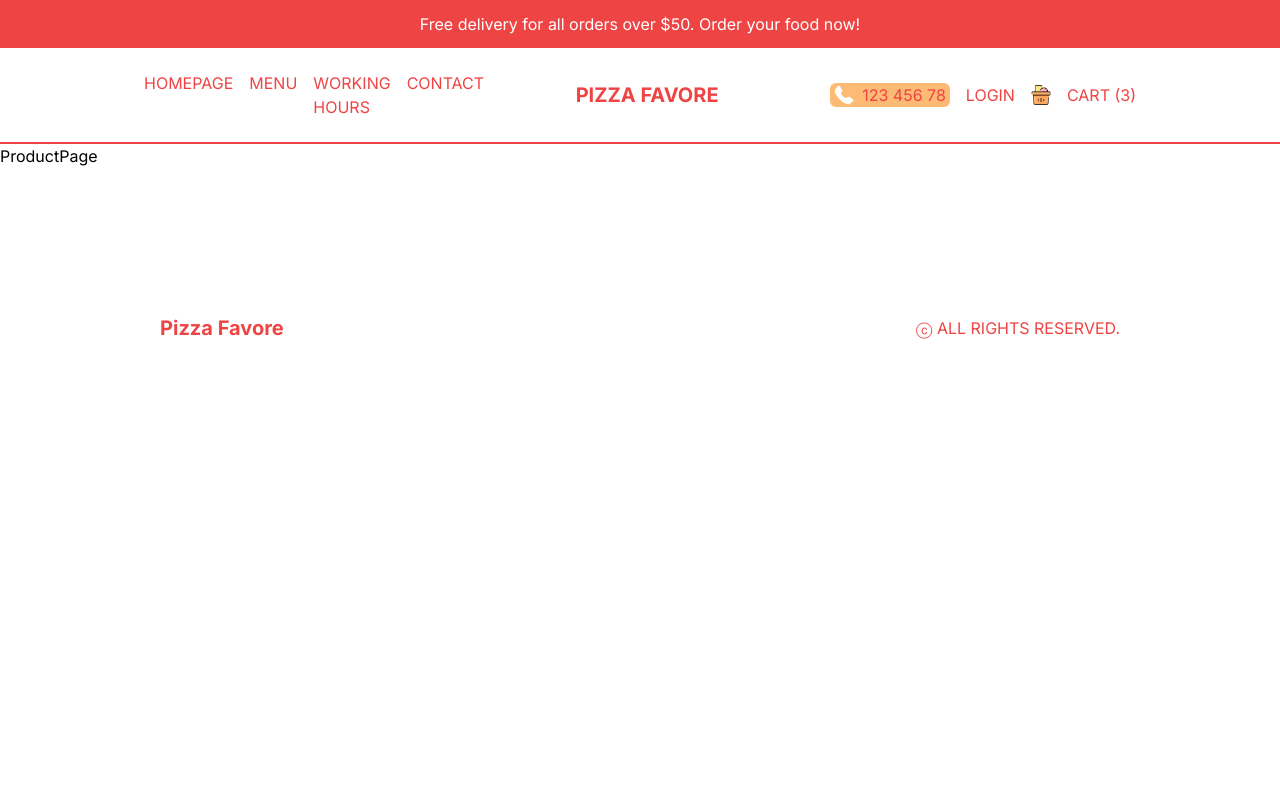
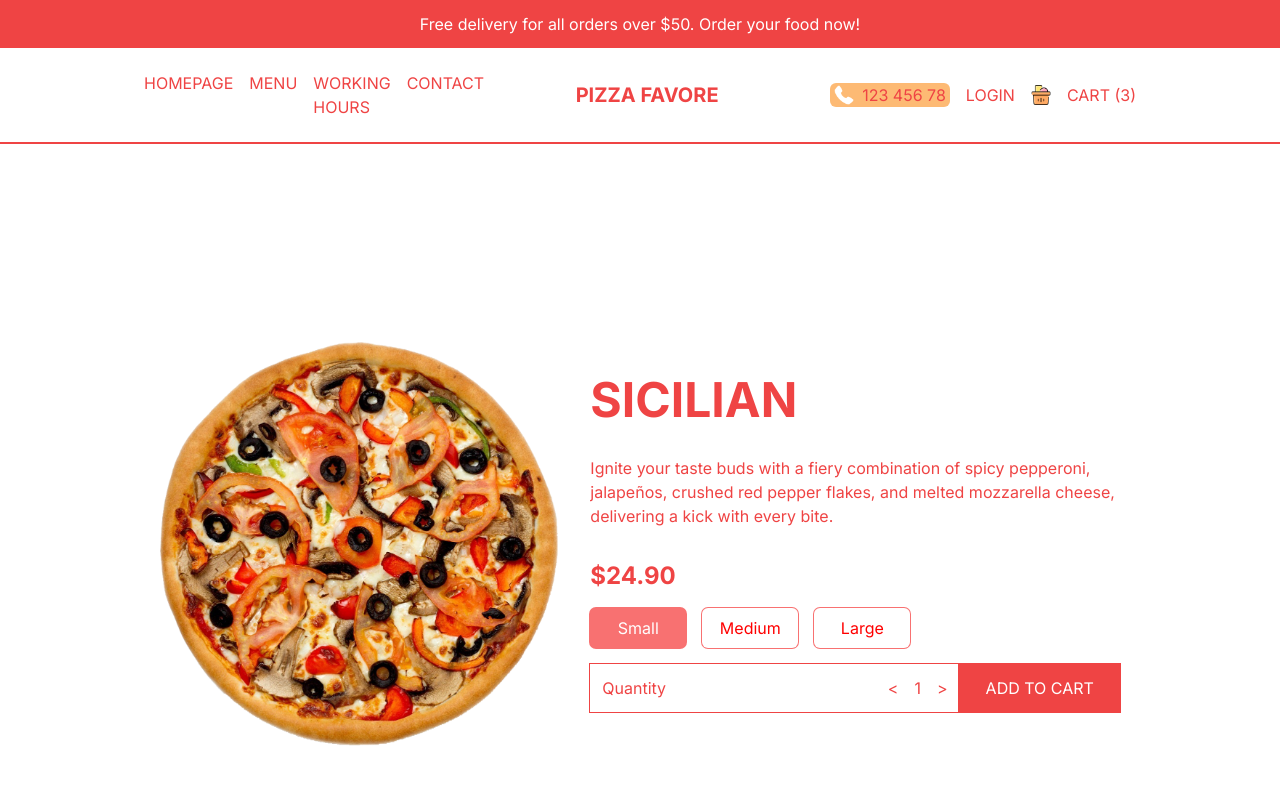
Before and after one commit to enes-erenn/pizza_favore, a Next.js app: page /product/1 in a window 1280 px wide. Shown: the top 800 px of the page. Built offline with nearby package versions, Linux system fonts and the light colour scheme.

Commit message:
Added Product comp

```diff
--- a/src/app/menu/[category]/page.tsx
+++ b/src/app/menu/[category]/page.tsx
@@ -1,7 +1,163 @@
 import React from "react";
+import Image from "next/image";
+import Link from "next/link";
+
+const pizzas = [
+  {
+    id: 1,
+    title: "Sicilian",
+    desc: "Ignite your taste buds with a fiery combination of spicy pepperoni, jalapeños, crushed red pepper flakes, and melted mozzarella cheese, delivering a kick with every bite.",
+    img: "/temporary/p1.png",
+    price: 24.9,
+    options: [
+      {
+        title: "Small",
+        additionalPrice: 0,
+      },
+      {
+        title: "Medium",
+        additionalPrice: 4,
+      },
+      {
+        title: "Large",
+        additionalPrice: 6,
+      },
+    ],
+  },
+  {
+    id: 2,
+    title: "Mediterranean Delight",
+    desc: "Embark on a culinary journey with this Mediterranean-inspired creation, featuring zesty feta cheese, Kalamata olives, sun-dried tomatoes, and a sprinkle of oregano.",
+    img: "/temporary/p8.png",
+    price: 32.9,
+    options: [
+      {
+        title: "Small",
+        additionalPrice: 0,
+      },
+      {
+        title: "Medium",
+        additionalPrice: 4,
+      },
+      {
+        title: "Large",
+        additionalPrice: 6,
+      },
+    ],
+  },
+  {
+    id: 3,
+    title: "Bella Napoli",
+    desc: "A classic Italian delight featuring a thin, crispy crust, tangy tomato sauce, fresh mozzarella, and a medley of aromatic herbs topped with lettuce, tomatoes, and a dollop of tangy mayo.",
+    img: "/temporary/p3.png",
+    price: 26.9,
+    options: [
+      {
+        title: "Small",
+        additionalPrice: 0,
+      },
+      {
+        title: "Medium",
+        additionalPrice: 4,
+      },
+      {
+        title: "Large",
+        additionalPrice: 6,
+      },
+    ],
+  },
+  {
+    id: 4,
+    title: "Pesto Primavera",
+    desc: "A classic Italian delight featuring a thin, crispy crust, tangy tomato sauce, fresh mozzarella, and a medley of aromatic herbs topped with lettuce, tomatoes, and a dollop of tangy mayo.",
+    img: "/temporary/p10.png",
+    price: 28.9,
+    options: [
+      {
+        title: "Small",
+        additionalPrice: 0,
+      },
+      {
+        title: "Medium",
+        additionalPrice: 4,
+      },
+      {
+        title: "Large",
+        additionalPrice: 6,
+      },
+    ],
+  },
+  {
+    id: 5,
+    title: "Veggie Supreme",
+    desc: "A classic Italian delight featuring a thin, crispy crust, tangy tomato sauce, fresh mozzarella, and a medley of aromatic herbs topped with lettuce, tomatoes, and a dollop of tangy mayo.",
+    img: "/temporary/p11.png",
+    price: 24.9,
+    options: [
+      {
+        title: "Small",
+        additionalPrice: 0,
+      },
+      {
+        title: "Medium",
+        additionalPrice: 4,
+      },
+      {
+        title: "Large",
+        additionalPrice: 6,
+      },
+    ],
+  },
+  {
+    id: 6,
+    title: "Four Cheese Fantasy",
+    desc: "Experience pure cheesy bliss with a melty blend of mozzarella, cheddar, provolone, and Parmesan cheeses, creating a rich and indulgent pizza experience.",
+    img: "/temporary/p12.png",
+    price: 22.9,
+    options: [
+      {
+        title: "Small",
+        additionalPrice: 0,
+      },
+      {
+        title: "Medium",
+        additionalPrice: 4,
+      },
+      {
+        title: "Large",
+        additionalPrice: 6,
+      },
+    ],
+  },
+];
 
 const CategoryPage = () => {
-  return <div>CategoryPage</div>;
+  return (
+    <div className="flex flex-wrap text-red-500">
+      {pizzas.map((item) => (
+        <Link
+          className="w-full h-[60vh] border-r-2 border-b-2 border-red-500 sm:w-1/2 lg:w-1/3 p-4 flex flex-col justify-between group odd:bg-fuchsia-50"
+          href={`/product/${item.id}`}
+          key={item.id}
+        >
+          {/* IMAGE CONTAINER */}
+          {item.img && (
+            <div className="relative h-[80%]">
+              <Image src={item.img} alt="" fill className="object-contain" />
+            </div>
+          )}
+          {/* TEXT CONTAINER */}
+          <div className="flex items-center justify-between font-bold">
+            <h1 className="text-2xl uppercase p-2">{item.title}</h1>
+            <h2 className="group-hover:hidden text-xl">${item.price}</h2>
+            <button className="hidden group-hover:block uppercase bg-red-500 text-white p-2 rounded-md">
+              Add to Cart
+            </button>
+          </div>
+        </Link>
+      ))}
+    </div>
+  );
 };
 
 export default CategoryPage;
--- a/src/app/product/[id]/page.tsx
+++ b/src/app/product/[id]/page.tsx
@@ -1,7 +1,57 @@
 import React from "react";
+import Image from "next/image";
+import Price from "@/components/Price";
 
-const ProductPage = () => {
-  return <div>ProductPage</div>;
+const singleProduct = {
+  id: 1,
+  title: "Sicilian",
+  desc: "Ignite your taste buds with a fiery combination of spicy pepperoni, jalapeños, crushed red pepper flakes, and melted mozzarella cheese, delivering a kick with every bite.",
+  img: "/temporary/p1.png",
+  price: 24.9,
+  options: [
+    {
+      title: "Small",
+      additionalPrice: 0,
+    },
+    {
+      title: "Medium",
+      additionalPrice: 4,
+    },
+    {
+      title: "Large",
+      additionalPrice: 6,
+    },
+  ],
 };
 
-export default ProductPage;
+const SingleProductPage = () => {
+  return (
+    <div className="p-4 lg:px-20 xl:px-40 h-screen flex flex-col justify-around text-red-500 md:flex-row md:gap-8 md:items-center">
+      {/* IMAGE CONTAINER */}
+      {singleProduct.img && (
+        <div className="relative w-full h-1/2 md:h-[70%]">
+          <Image
+            src={singleProduct.img}
+            alt=""
+            className="object-contain"
+            fill
+          />
+        </div>
+      )}
+      {/* TEXT CONTAINER */}
+      <div className="h-1/2 flex flex-col gap-4 md:h-[70%] md:justify-center md:gap-6 xl:gap-8">
+        <h1 className="text-3xl font-bold uppercase xl:text-5xl">
+          {singleProduct.title}
+        </h1>
+        <p>{singleProduct.desc}</p>
+        <Price
+          price={singleProduct.price}
+          id={singleProduct.id}
+          options={singleProduct.options}
+        />
+      </div>
+    </div>
+  );
+};
+
+export default SingleProductPage;
--- /dev/null
+++ b/src/components/Price.tsx
@@ -0,0 +1,68 @@
+"use client";
+import React, { useEffect, useState } from "react";
+
+type Props = {
+  price: number;
+  id: number;
+  options?: { title: string; additionalPrice: number }[];
+};
+
+const Price = ({ price, id, options }: Props) => {
+  const [total, setTotal] = useState(price);
+  const [quantity, setQuantity] = useState(1);
+  const [selected, setSelected] = useState(0);
+
+  useEffect(() => {
+    setTotal(
+      quantity * (options ? price + options[selected].additionalPrice : price)
+    );
+  }, [quantity, selected, options, price]);
+
+  const handleDecrease = () => {
+    setQuantity((prev) => (prev > 1 ? prev - 1 : 1));
+  };
+
+  const handleIncrease = () => {
+    setQuantity((prev) => (prev < 9 ? prev + 1 : 9));
+  };
+
+  return (
+    <div className="flex flex-col gap-4">
+      <h2 className="text-2xl font-bold">${total.toFixed(2)}</h2>
+      {/* OPTIONS CONTAINER */}
+      <div className="flex gap-4">
+        {options?.map((option, index) => (
+          <button
+            key={option.title}
+            className="min-w-[6rem] p-2 ring-1 ring-red-400 rounded-md"
+            style={{
+              background: selected === index ? "rgb(248 113 113)" : "white",
+              color: selected === index ? "white" : "red",
+            }}
+            onClick={() => setSelected(index)}
+          >
+            {option.title}
+          </button>
+        ))}
+      </div>
+      {/* QUANTITY AND ADD BUTTON CONTAINER */}
+      <div className="flex justify-between items-center">
+        {/* QUANTITY */}
+        <div className="flex justify-between w-full p-3 ring-1 ring-red-500">
+          <span>Quantity</span>
+          <div className="flex gap-4 items-center">
+            <button onClick={handleDecrease}>{"<"}</button>
+            <span>{quantity}</span>
+            <button onClick={handleIncrease}>{">"}</button>
+          </div>
+        </div>
+        {/* CART BUTTON */}
+        <button className="uppercase w-56 bg-red-500 text-white p-3 ring-1 ring-red-500">
+          Add to Cart
+        </button>
+      </div>
+    </div>
+  );
+};
+
+export default Price;
```
